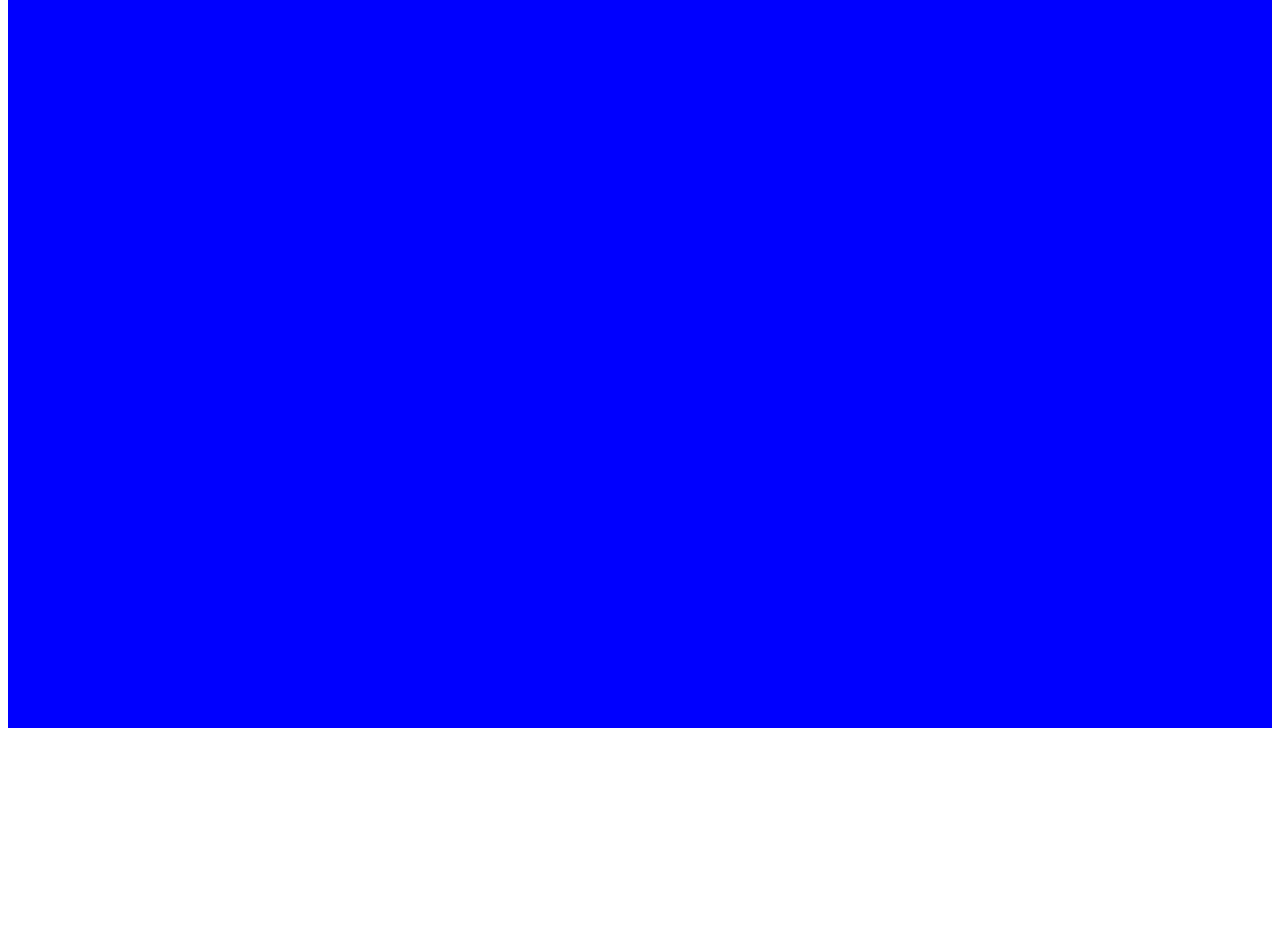
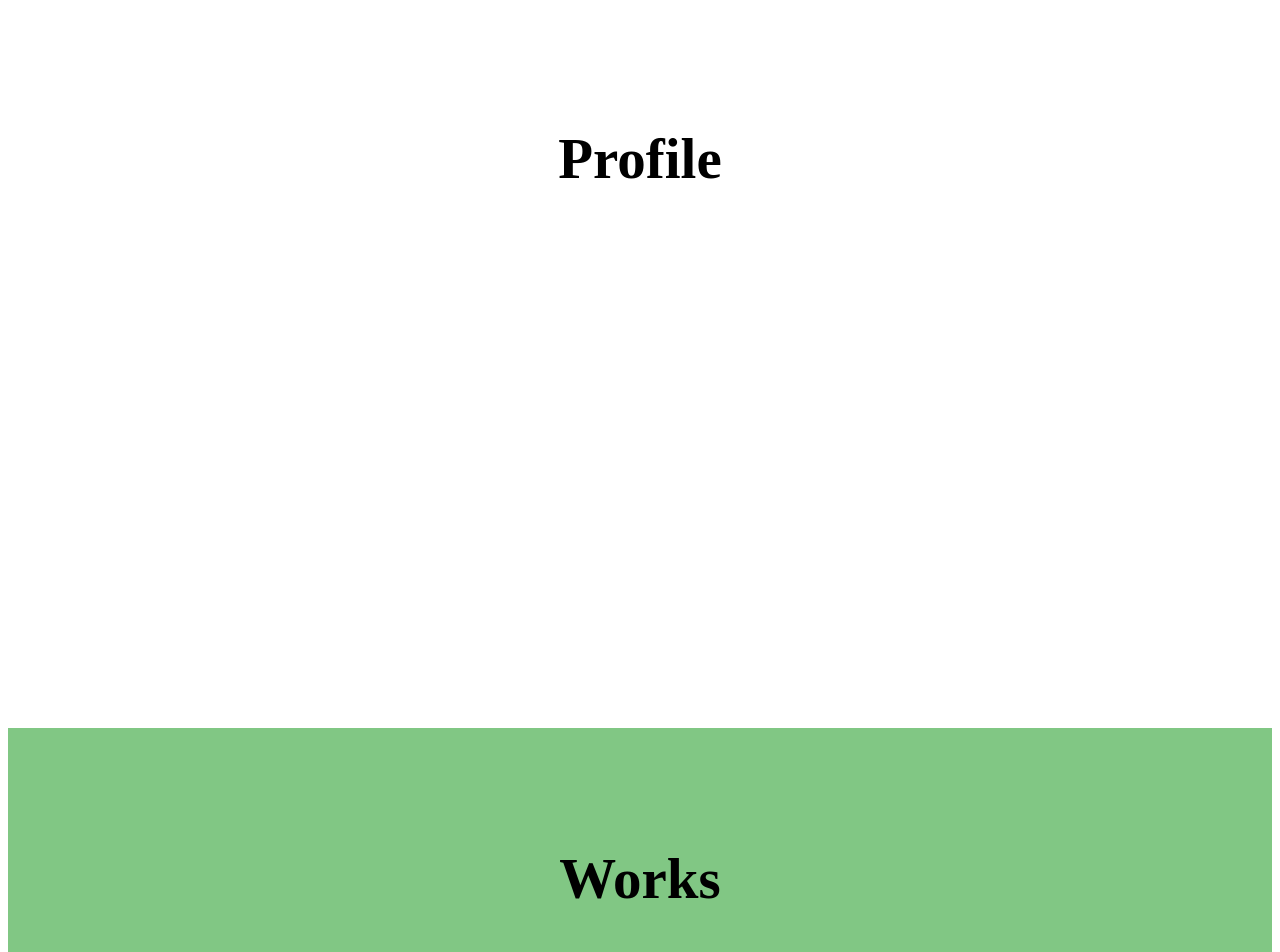
Before and after one commit to ayok01/kirota.net, a Next.js app: page / in a window 1280 px wide. Shown: the part 1680-2632 px from the top of the page. Before the commit the page ends 2416 px from the top, so only its background shows below. Built offline with nearby package versions, Linux system fonts and the light colour scheme.

Commit message:
コンポーネンツの適用

```diff
--- a/pages/index.tsx
+++ b/pages/index.tsx
@@ -1,7 +1,9 @@
 import Header from "../component/herader"
 import { createStyles, makeStyles } from "@material-ui/core"
-import MainContent from "../component/mainContent"
-
+import AboutThisSite from "../component/aboutThisSite"
+import AboutProfile from "../component/aboutProfile"
+import Works from "../component/Works"
+import Gallery from "../component/gallery"
 
 const useStyles = makeStyles((theme) => createStyles({
     '@global': {
@@ -38,8 +40,21 @@ const useStyles = makeStyles((theme) => createStyles({
       textAlign: "center",
       backgroundPosition : "center",
     },
-    WorkContet : {
-      backgroundColor : "blue",
+    profile : {
+      backgroundColor : "#FFFFFF",
+      width: "100%",
+      minHeight: "100vh",
+      textAlign: "center",
+      backgroundPosition : "center",
+    },
+    works : {
+      width: "100%",
+      minHeight: "100vh",
+      textAlign: "center",
+      backgroundPosition : "center",
+    },
+    gallery:{
+      backgroundColor : "#FFFFFF",
       width: "100%",
       minHeight: "100vh",
       textAlign: "center",
@@ -58,10 +73,16 @@ const TopPage = () => {
             <div  className = { classes.content}>
             </div>
             <div className = {classes.aboutContent}>
-              <MainContent/>
+              <AboutThisSite/>
             </div>
-            <div className = {classes.WorkContet}>
-              ssssssss
+            <div className = {classes.profile}>
+              <AboutProfile/>
+            </div>
+            <div className = {classes.works}>
+              <Works/>
+            </div>
+            <div className = {classes.gallery}>
+              <Gallery/>
             </div>
 
         </body>
```
